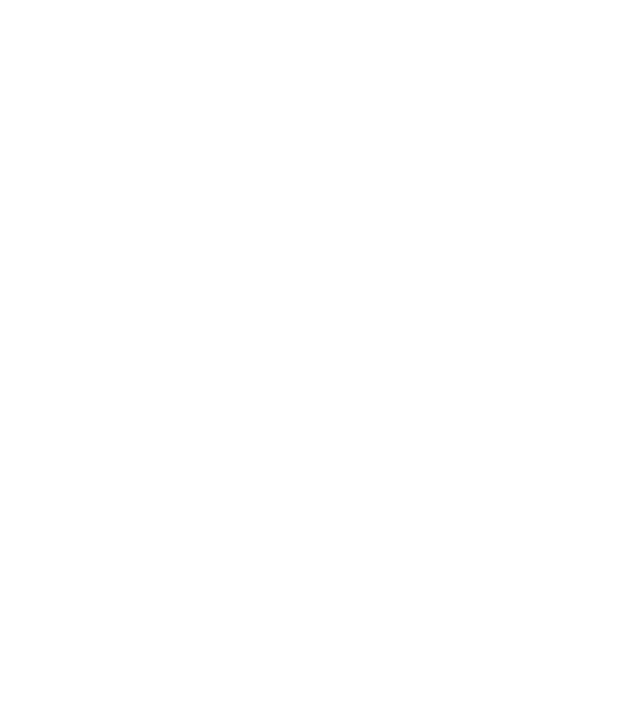
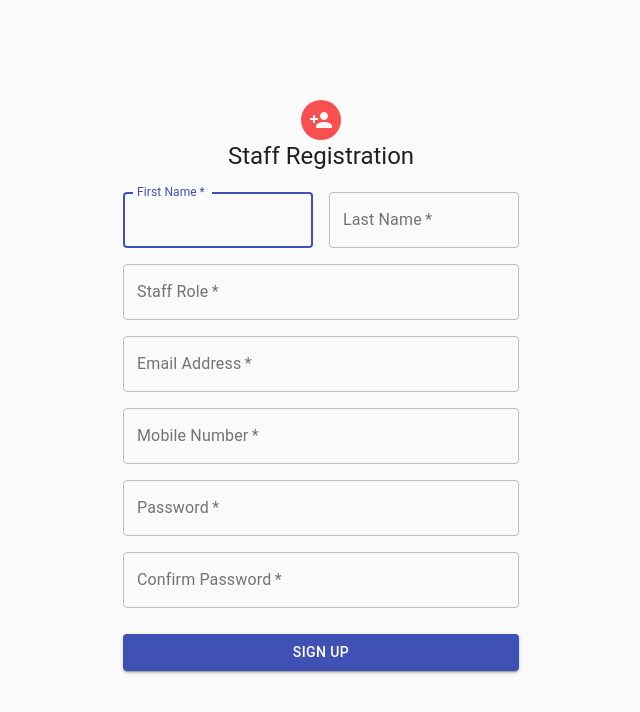
Before and after one commit to oSirhcel/SES10_eRestaurant, a React (Create React App) app in the folder frontend/client/: page /registerStaff in a window 1280 px wide. Shown: the top 712 px of the page, without its empty margins (319-959 px from the left). Built offline with nearby package versions, Linux system fonts and the light colour scheme.

Commit message:
edited staff,js

```diff
--- a/frontend/client/src/components/Register/staff.js
+++ b/frontend/client/src/components/Register/staff.js
@@ -1,14 +1,59 @@
-import React from "react";
+import React, { useState } from "react";
 import Avatar from "@material-ui/core/Avatar";
+import { PersonAdd } from "@material-ui/icons";
 import Button from "@material-ui/core/Button";
 import CssBaseline from "@material-ui/core/CssBaseline";
 import TextField from "@material-ui/core/TextField";
-import Link from "@material-ui/core/Link";
+import { Link, Redirect } from "react-router-dom";
 import Grid from "@material-ui/core/Grid";
 import Box from "@material-ui/core/Box";
 import Typography from "@material-ui/core/Typography";
 import Container from "@material-ui/core/Container";
-import { PersonAdd } from "@material-ui/icons";
+import InputLabel from "@material-ui/core/InputLabel";
+import Select from "@material-ui/core/Select";
+import MenuItem from "@material-ui/core/MenuItem";
+//Imports for the functionality
+import { connect } from "react-redux";
+import { setAlert } from "../../actions/alert";
+import { register } from "../../actions/auth";
+import PropTypes from "prop-types";
+
+const RegisterStaff = ({ setAlert, register, isAuthenticated }) => {
+  const [formData, setFormData] = useState({
+    firstname: "",
+    lastname: "",
+    email: "",
+    phone: "",
+    address: "",
+    password: "",
+    password2: "",
+  });
+
+  const {
+    firstname,
+    lastname,
+    role,
+    email,
+    phone,
+    password,
+    password2,
+  } = formData;
+
+  const onChange = (e) =>
+    setFormData({ ...formData, [e.target.name]: e.target.value });
+
+  const onSubmit = async (e) => {
+    e.preventDefault();
+    if (password !== password2) {
+      setAlert("Passwords do not match", "danger");
+    } else {
+      register({ firstname, lastname, role, email, phone, password });
+    }
+  };
+
+  if (isAuthenticated) {
+    return <Redirect to="/dashboard" />;
+  }
 
   const paper = {
     marginTop: 100,
@@ -27,7 +72,6 @@
     marginTop: 10,
   };
 
-export default function RegisterStaff() {
   return (
     <Container component="main" maxWidth="xs">
       <CssBaseline />
@@ -38,18 +82,19 @@
         <Typography component="h1" variant="h5">
           Staff Registration
         </Typography>
-        <form style={form} noValidate>
+        <form noValidate onSubmit={onSubmit} style={form}>
           <Grid container spacing={2}>
             <Grid item xs={12} sm={6}>
               <TextField
-                autoComplete="fname"
-                name="firstName"
+                name="firstname"
                 variant="outlined"
                 required
                 fullWidth
-                id="firstName"
+                id="firstname"
                 label="First Name"
                 autoFocus
+                value={firstname}
+                onChange={onChange}
               />
             </Grid>
             <Grid item xs={12} sm={6}>
@@ -57,10 +102,23 @@
                 variant="outlined"
                 required
                 fullWidth
-                id="lastName"
+                id="lastname"
                 label="Last Name"
-                name="lastName"
-                autoComplete="lname"
+                name="lastname"
+                value={lastname}
+                onChange={onChange}
+              />
+            </Grid>
+            <Grid item xs={12}>
+              <TextField
+                variant="outlined"
+                required
+                fullWidth
+                id="role"
+                label="Staff Role"
+                name="role"
+                value={role}
+                onChange={onChange}
               />
             </Grid>
             <Grid item xs={12}>
@@ -71,7 +129,8 @@
                 id="email"
                 label="Email Address"
                 name="email"
-                autoComplete="email"
+                value={email}
+                onChange={onChange}
               />
             </Grid>
             <Grid item xs={12}>
@@ -80,21 +139,25 @@
                 required
                 fullWidth
                 id="phone"
+                type="number"
                 label="Mobile Number"
                 name="phone"
                 autoComplete="phone"
+                value={phone}
+                onChange={onChange}
               />
             </Grid>
-            <Grid item xs={12}>
+            {/* <Grid item xs={12}>
               <TextField
                 variant="outlined"
                 fullWidth
                 id="address"
                 label="Address"
                 name="address"
-                autoComplete="address"
+                value={address}
+                onChange={onChange}
               />
-            </Grid>
+            </Grid> */}
             <Grid item xs={12}>
               <TextField
                 variant="outlined"
@@ -103,8 +166,22 @@
                 name="password"
                 label="Password"
                 type="password"
-                id="password"
-                autoComplete="current-password"
+                id="password1"
+                value={password}
+                onChange={onChange}
+              />
+            </Grid>
+            <Grid item xs={12}>
+              <TextField
+                variant="outlined"
+                required
+                fullWidth
+                name="password2"
+                label="Confirm Password"
+                id="password2"
+                type="password"
+                value={password2}
+                onChange={onChange}
               />
             </Grid>
             <Grid item xs={13}></Grid>
@@ -118,16 +195,22 @@
           >
             Sign Up
           </Button>
-          <Grid container justify="flex-end">
-            <Grid item>
-              <Link href="#" variant="body2">
-                Already have an account? Sign in
-              </Link>
-            </Grid>
-          </Grid>
+          <Grid container justify="flex-end"></Grid>
         </form>
       </div>
       <Box mt={5}></Box>
     </Container>
   );
-}
+};
+
+RegisterStaff.propTypes = {
+  setAlert: PropTypes.func.isRequired,
+  registerStaff: PropTypes.func.isRequired,
+  isAuthenticated: PropTypes.bool,
+};
+
+const mapStateToProps = (state) => ({
+  isAuthenticated: state.auth.isAuthenticated,
+});
+
+export default connect(mapStateToProps, { setAlert, register })(RegisterStaff);
--- a/frontend/client/src/components/routing/Routes.js
+++ b/frontend/client/src/components/routing/Routes.js
@@ -1,6 +1,7 @@
 import React from "react";
 import { Route, Switch } from "react-router-dom";
 import RegisterCustomer from "../Register/customer";
+import RegisterStaff from "../Register/staff";
 import { BrowserRouter as Router } from "react-router-dom";
 import Alert from "../layout/Alert";
 
@@ -10,6 +11,7 @@
       <Alert />
       <Router>
         <Route exact path="/register" component={RegisterCustomer} />
+        <Route exact path="/registerStaff" component={RegisterStaff} />
       </Router>
     </section>
   );
```
Lines whose indentation alone changed are shown as unchanged.
